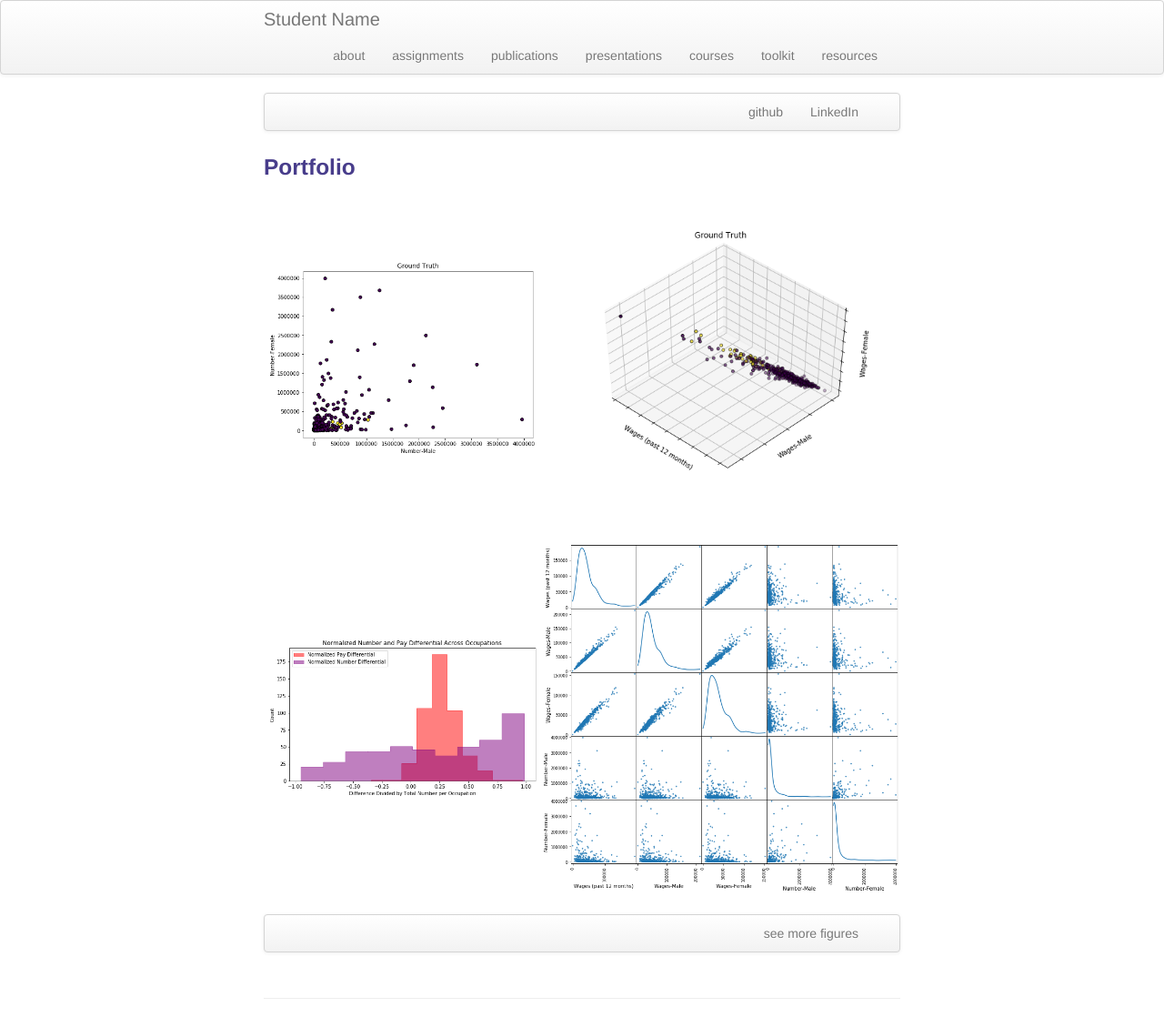
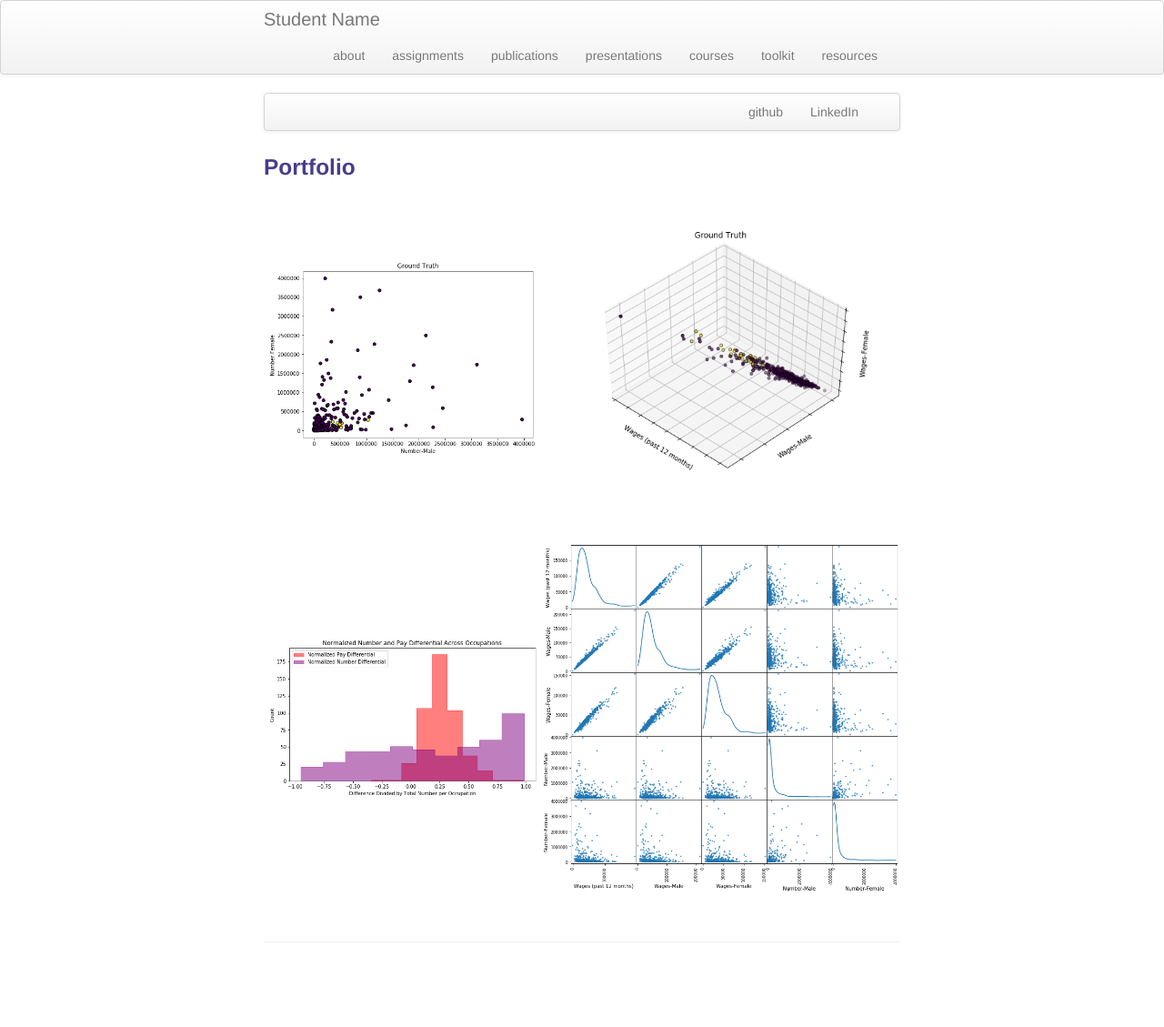
Before and after one commit to alsilbert/alsilbert.github.io, a Jekyll site: the page built from index.md, in a window 1280 px wide. Shown: the whole page at 91% size. Built offline with Jekyll 4.4.1, drawn with Linux system fonts in a browser that asks for light colours; after the commit the page ends 1067 px from its top, so only the background shows below that.

Commit message:
Update index.md

```diff
--- a/index.md
+++ b/index.md
@@ -43,11 +43,3 @@ keywords: statistics, data analytics
   </td>
 </tr>
 </table>
-
-<div class="navbar">
-  <div class="navbar-inner">
-      <ul class="nav">
-          <li><a href="morefigs.html">see more figures</a></li>
-      </ul>
-  </div>
-</div>
```
